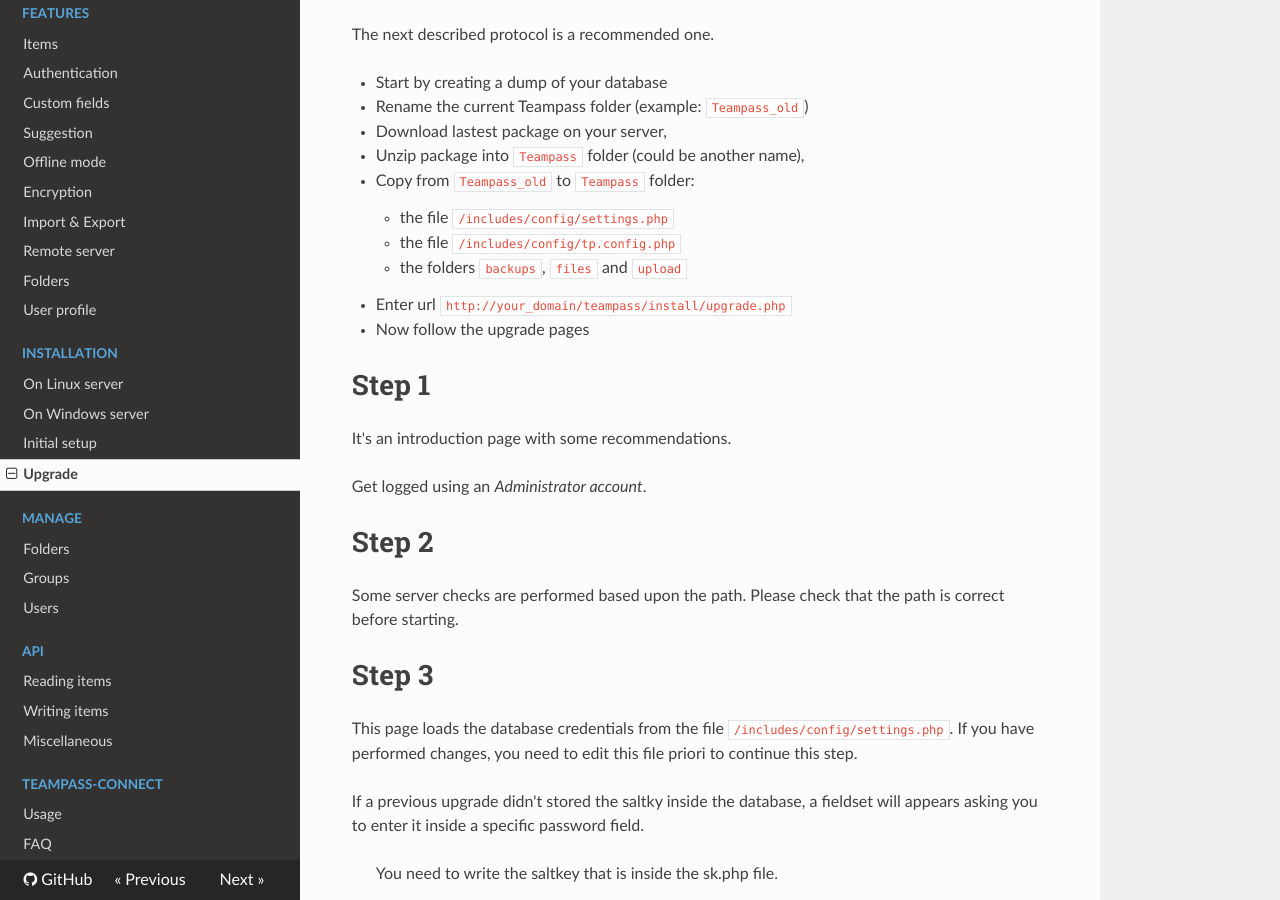
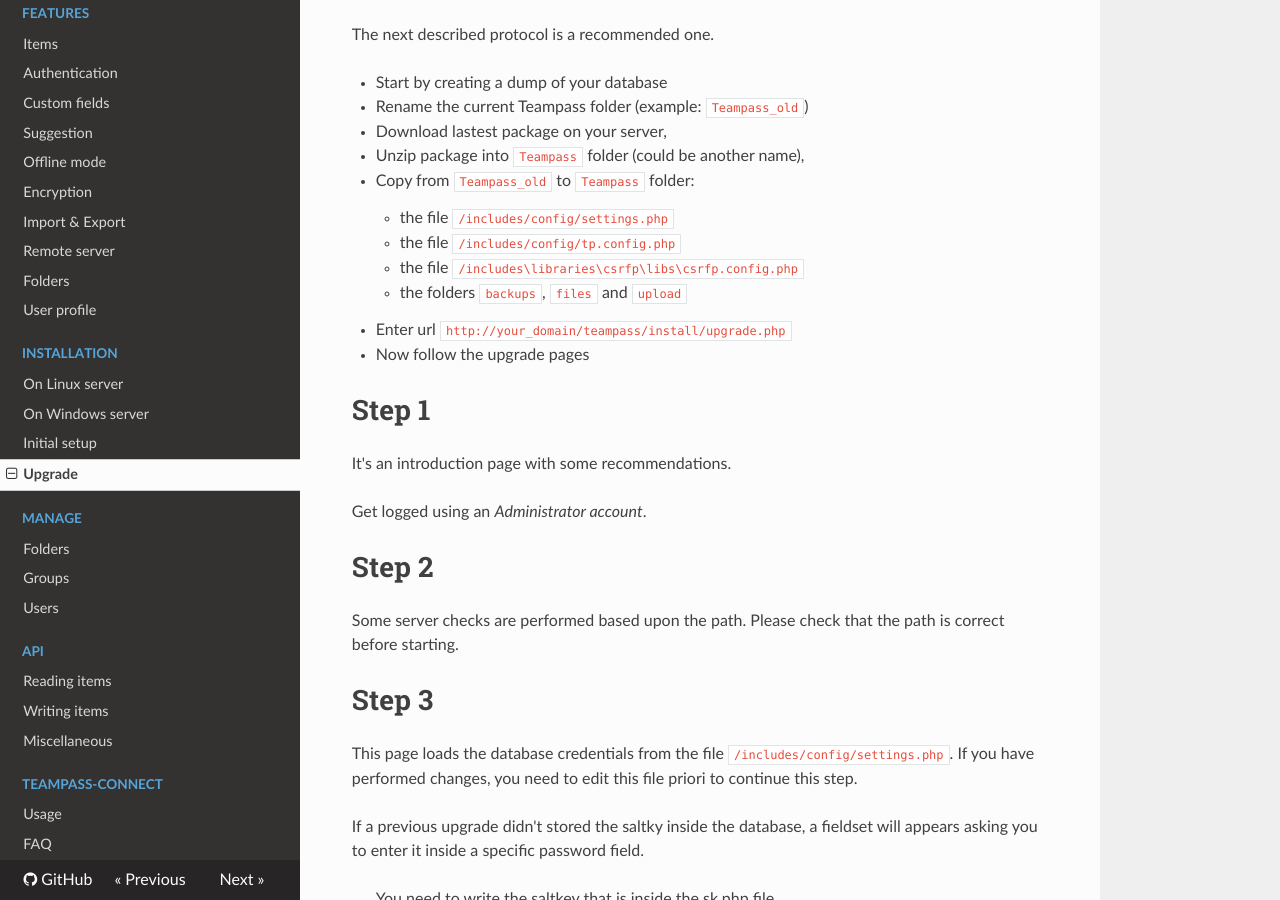
Before and after one commit to nilsteampassnet/teampass_doc, an MkDocs documentation site: the page built from docs/install/upgrade.md, in a window 1280 px wide and 900 px high, scrolled down 319 px. Built offline with MkDocs 1.6.1, drawn with Linux system fonts in a browser that asks for light colours; nearby versions of some CDN libraries; old or Windows-style settings are respelled for this version of MkDocs.

Commit message:
Updated upgrade.md

```diff
--- a/docs/install/upgrade.md
+++ b/docs/install/upgrade.md
@@ -17,6 +17,7 @@ The next described protocol is a recommended one.
 * Copy from `Teampass_old` to `Teampass` folder:
 	* the file `/includes/config/settings.php`
 	* the file `/includes/config/tp.config.php`
+	* the file `/includes\libraries\csrfp\libs\csrfp.config.php`
 	* the folders `backups`, `files` and `upload`
 * Enter url `http://your_domain/teampass/install/upgrade.php`
 * Now follow the upgrade pages
```
